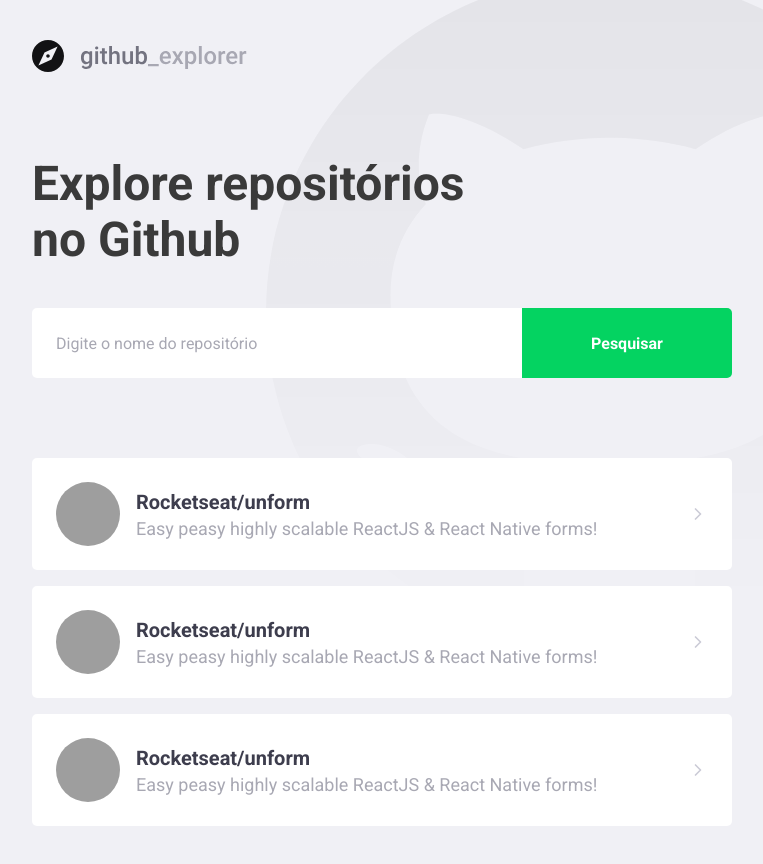
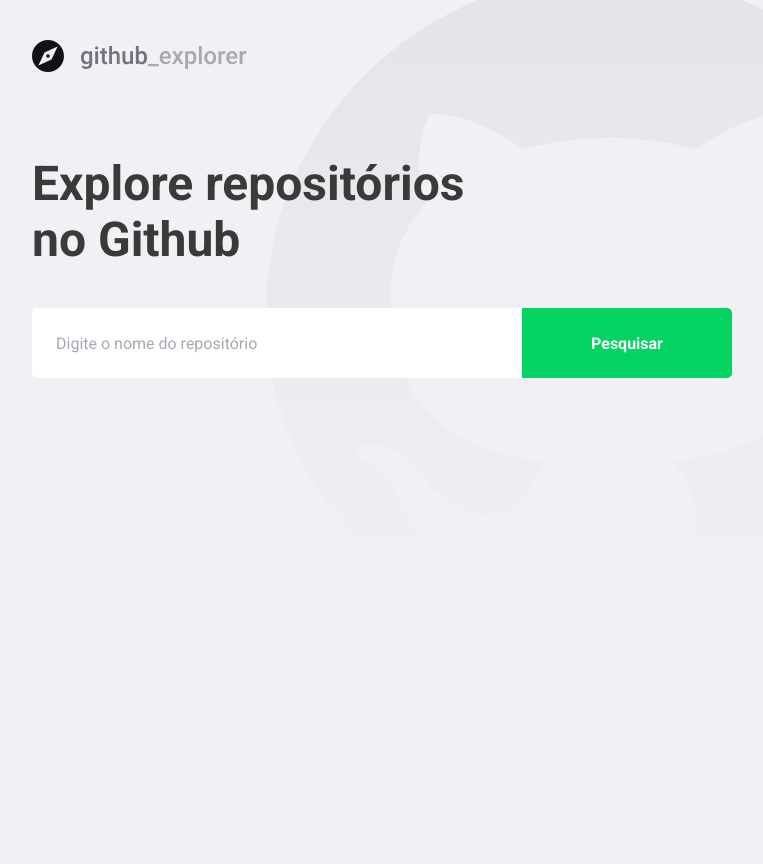
Before and after one commit to RafaelGSantana/github-explorer-react-typescript, a React (Create React App) app: page / in a window 1280 px wide. Shown: the whole page, without its empty margins (148-911 px from the left). After the commit the page ends 800 px from the top, so only its background shows below. Built offline with nearby package versions, Linux system fonts and the light colour scheme; grey boxes are pictures that could not be loaded.

Commit message:
Conectando a Api + ajustes estilo Dashboard

```diff
--- a/package.json
+++ b/package.json
@@ -11,6 +11,7 @@
     "@types/react": "^16.9.0",
     "@types/react-dom": "^16.9.0",
     "@types/styled-components": "^5.1.0",
+    "axios": "^0.19.2",
     "polished": "^3.6.3",
     "react": "^16.13.1",
     "react-dom": "^16.13.1",
--- a/src/pages/Dashboard/index.tsx
+++ b/src/pages/Dashboard/index.tsx
@@ -1,64 +1,70 @@
-import React from 'react';
+import React, { useState, FormEvent } from 'react';
+import { FiChevronRight } from 'react-icons/fi';
 
-import { FiChevronRight } from 'react-icons/fi';
+import api from '../../services/api';
 
 import logoImg from '../../assets/logo.svg';
 
 import { Title, Form, Repositories } from './styles';
 
+interface Repository {
+  full_name: string;
+  description: string;
+  owner: {
+    login: string;
+    avatar_url: string;
+  };
+}
+
 const Dashboard: React.FC = () => {
+  const [newRepo, setNewRepo] = useState('');
+  const [repositories, setRepositories] = useState<Repository[]>([]);
+
+  // Adição de um novo repositório
+  async function handleAddRepository(
+    event: FormEvent<HTMLFormElement>,
+  ): Promise<void> {
+    event.preventDefault();
+    // Consumir Api do Github
+    const response = await api.get<Repository>(`repos/${newRepo}`);
+
+    // Salvar novo repositório no estado
+    const repository = response.data;
+
+    setRepositories([...repositories, repository]);
+    setNewRepo('');
+  }
+
   return (
     <>
       <img src={logoImg} alt="Github Explorer" />
       <Title>Explore repositórios no Github</Title>
 
-      <Form>
-        <input placeholder="Digite o nome do repositório" />
+      <Form onSubmit={handleAddRepository}>
+        <input
+          value={newRepo}
+          onChange={(e) => setNewRepo(e.target.value)}
+          placeholder="Digite o nome do repositório"
+        />
         <button type="submit">Pesquisar</button>
       </Form>
 
       <Repositories>
-        <a href="teste">
+        {repositories.map((repository) => (
+          <a key={repository.full_name} href="teste">
             <img
-            src="https://avatars0.githubusercontent.com/u/2254731?s=460&u=391c32fec7b372199dff6650930b89563189b1c0&v=4"
-            alt="Diego Fernandes"
+              src={repository.owner.avatar_url}
+              alt={repository.owner.login}
             />
 
             <div>
-            <strong>Rocketseat/unform</strong>
-            <p>Easy peasy highly scalable ReactJS & React Native forms!</p>
+              <strong>{repository.full_name}</strong>
+              <p>{repository.description}</p>
             </div>
 
             <FiChevronRight size={20} />
           </a>
-
-        <a href="teste">
-          <img
-            src="https://avatars0.githubusercontent.com/u/2254731?s=460&u=391c32fec7b372199dff6650930b89563189b1c0&v=4"
-            alt="Diego Fernandes"
-          />
-
-          <div>
-            <strong>Rocketseat/unform</strong>
-            <p>Easy peasy highly scalable ReactJS & React Native forms!</p>
-          </div>
-
-          <FiChevronRight size={20} />
-        </a>
-
-        <a href="teste">
-          <img
-            src="https://avatars0.githubusercontent.com/u/2254731?s=460&u=391c32fec7b372199dff6650930b89563189b1c0&v=4"
-            alt="Diego Fernandes"
-          />
-
-          <div>
-            <strong>Rocketseat/unform</strong>
-            <p>Easy peasy highly scalable ReactJS & React Native forms!</p>
-          </div>
-
-          <FiChevronRight size={20} />
-        </a>
+        ))}
       </Repositories>
     </>
   );
--- a/src/pages/Dashboard/styles.ts
+++ b/src/pages/Dashboard/styles.ts
@@ -75,7 +75,8 @@
   }
 
   div {
-    margin-left: 16px;
+    margin: 0 16px;
+    flex: 1;
 
     strong {
       font-size: 20px;
--- /dev/null
+++ b/src/services/api.ts
@@ -0,0 +1,7 @@
+import axios from 'axios';
+
+const api = axios.create({
+  baseURL: 'https://api.github.com',
+});
+
+export default api;
```
Also changed, not shown: .eslintrc.json, 1 other file (tests, documents, lock files or other folders). Lines whose indentation alone changed are shown as unchanged.
